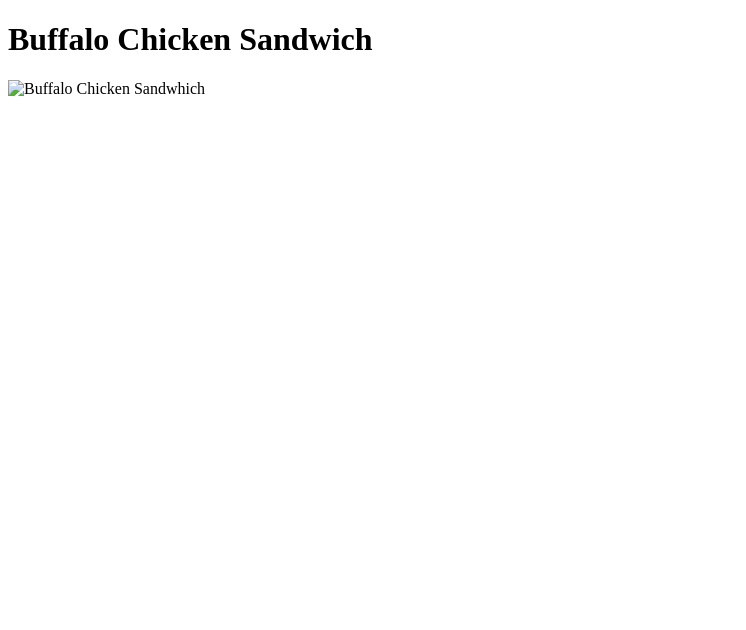
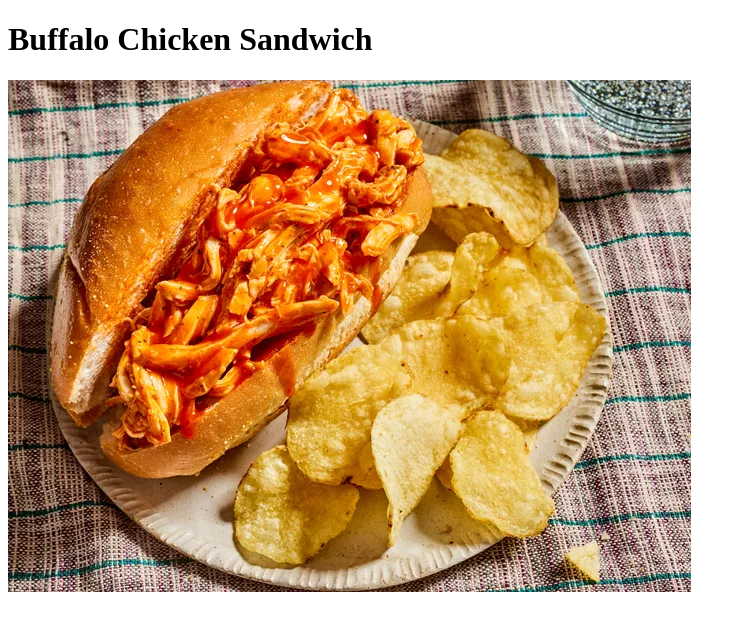
Before and after one commit to Dbooze10/odin-recipes, a plain HTML site: page recipes/chicken-sandwich.html in a window 1280 px wide. Shown: the whole page, without its empty margins (0-746 px from the left). Drawn offline with Linux system fonts and the light colour scheme.

```diff
--- a/recipes/chicken-sandwich.html
+++ b/recipes/chicken-sandwich.html
@@ -7,6 +7,6 @@
 </head>
 <body>
     <h1>Buffalo Chicken Sandwich</h1>
-    <img src="" alt="Buffalo Chicken Sandwhich">
+    <img src="../img/chicken-sandwich.webp" alt="Buffalo Chicken Sandwhich">
 </body>
 </html>
```
